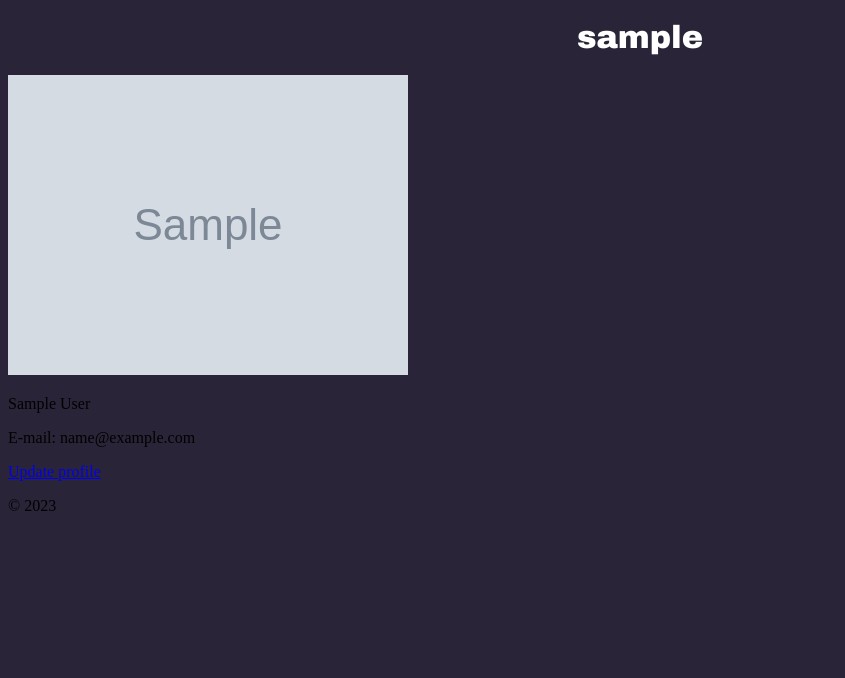
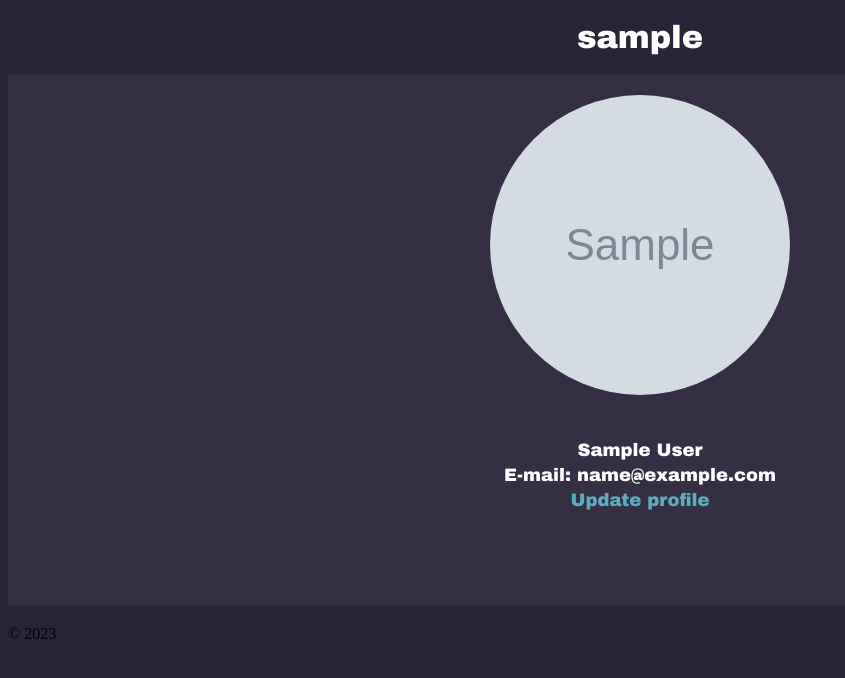
Before and after one commit to mildaug/board_game, a Django app: page /profile/profile/ in a window 1280 px wide. Shown: the part 97-775 px from the top of the page, without its empty margins (0-845 px from the left). Run offline with Django 4.2, Linux system fonts and the light colour scheme; a user stored in the database is signed in; tables that the repository leaves empty hold one stand-in row (values such as "Sample post"); grey boxes marked "Sample" are stand-in pictures.

Commit message:
profile css completed

```diff
--- a/board_game_hub/board_game/static/css/style.css
+++ b/board_game_hub/board_game/static/css/style.css
@@ -152,12 +152,14 @@ h3 {
   font-family: Arial Black, sans-serif;
   color: white;
   text-decoration: none;
+  font-size: 20px;
 }
 
 .game-title a {
   text-decoration: none;
   color: white;
   text-decoration: none;
+  font-size: 20px;
 }
 
 .game-image {
@@ -252,8 +254,8 @@ h3 {
 .rating-container {
   flex: 1 1 500px;
   width: 500px;
-  height: 1190px;
-  margin: 5px;
+  height: 500px;
+  margin: 0px;
   box-sizing: border-box;
   background-color: #352f44;
   display: flex;
@@ -263,6 +265,7 @@ h3 {
   font-family: Arial, sans-serif;
   font-size: 16px;
   color: #fff;
+  gap: 10px;
 }
 
 .video-container {
@@ -274,7 +277,7 @@ h3 {
   background-color: #352f44;
   display: flex;
   flex-direction: column;
-  align-items: flex-start;
+  align-items: center;
   justify-content: flex-start;
   font-family: Arial, sans-serif;
   font-size: 20px;
@@ -389,14 +392,14 @@ textarea {
   font-family: Arial Black, sans-serif;
   font-size: 50px;
   color: #5dacbd;
-  margin-top: 50px;
+  margin-top: 45px;
   margin-bottom: 20px;
 }
 
 .section-title {
   text-align: center;
   font-family: Arial Black, sans-serif;
-  font-size: 30px;
+  font-size: 35px;
   color: white;
   margin-top: 50px;
   margin-bottom: 20px;
@@ -414,8 +417,8 @@ textarea {
 }
 
 .game-photo-index {
-  width: 400px;
-  height: 400px;
+  width: 500px;
+  height: 500px;
 }
 
 .game-info-container {
@@ -427,6 +430,9 @@ textarea {
   margin-top: 10px;
   margin-bottom: 10px;
   text-align: center;
+  color: #fff;
+  font-family: Arial Black, sans-serif;
+  font-size: 25px;
 }
 
 .game-meta {
@@ -451,3 +457,47 @@ textarea {
   height: 60px;
   margin-bottom: 50px;
 }
+
+.profile-container {
+  display: flex;
+  flex-direction: column;
+  align-items: center;
+  justify-content: center;
+  margin-top: 20px;
+  margin-bottom: 20px;
+  background-color: #352f44;
+}
+
+.user-profile-picture {
+  width: 300px;
+  height: 300px;
+  object-fit: cover;
+  border-radius: 50%;
+  margin-top: 20px;
+  margin-bottom: 20px;
+}
+
+.user-info-box {
+  width: 300px;
+  height: 150px;
+  background-color: #352f44;
+  padding: 20px;
+  text-align: center;
+  color: #fff;
+  font-family: Arial Black, sans-serif;
+  font-size: 18px;
+}
+
+.user-info-box p {
+    margin: 5px 0;
+}
+
+.user-info-box p a {
+  color: #5dacbd;
+  text-decoration: none;
+  font-weight: bold;
+}
+
+.user-info-box p a:hover {
+  text-decoration: underline;
+}
--- a/board_game_hub/board_game/templates/board_game/index.html
+++ b/board_game_hub/board_game/templates/board_game/index.html
@@ -21,7 +21,7 @@
                     </p>
                     <ul class="game-meta">
                         <li class="game-meta-item">
-                            <strong>{{ game.rating }}/5</strong>
+                            <strong>{{ game.rating }}/5.0</strong>
                         </li>
                     </ul>
                 </div>
--- a/board_game_hub/user_profile/templates/user_profile/profile.html
+++ b/board_game_hub/user_profile/templates/user_profile/profile.html
@@ -1,10 +1,12 @@
 {% extends 'base.html' %}
-{% block title %}{{ user_ }} profile {{ block.super }}{% endblock title %}
+{% block title %}{{ user_.username }} profile {{ block.super }}{% endblock title %}
 {% block content %}
-<h1>{{ user_ }}</h1>
+    <h1>{{ user_.username }}</h1>
+    <div class="profile-container">
     {% if user_.profile and user_.profile.picture %}
         <img class="user-profile-picture" src="{{ user_.profile.picture.url }}">
     {% endif %}
+    <div class="user-info-box">
         {% if user_.first_name or user_.last_name %}
             <p>{{ user_.first_name }} {{ user_.last_name }}</p>
         {% endif %}
@@ -12,4 +14,6 @@
             <p>E-mail: {{ user_.email }}</p>
             <p><a href="{% url 'profile_update' %}">Update profile</a></p>
         {% endif %}
+    </div>
+    </div>
 {% endblock content %}
```
Also changed, not shown: board_game_hub/board_game/templates/board_game/game_borrow_request.html (+1 -7 lines), board_game_hub/board_game/templates/board_game/game_detail.html (+4 -4 lines). Lines whose indentation alone changed are shown as unchanged.
